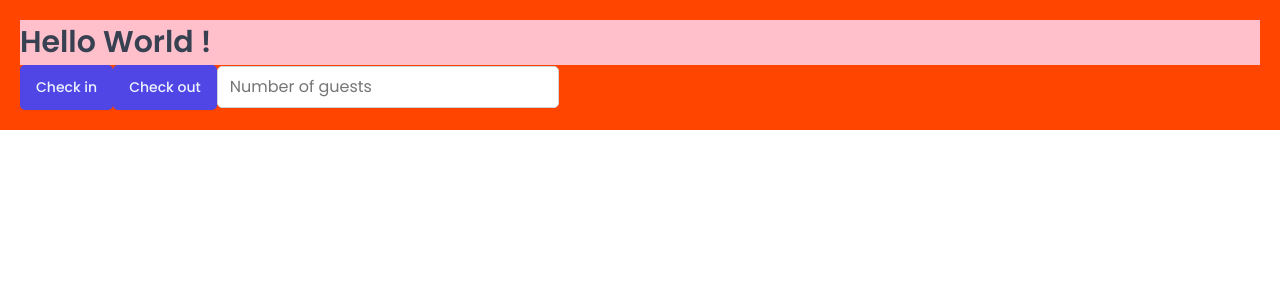
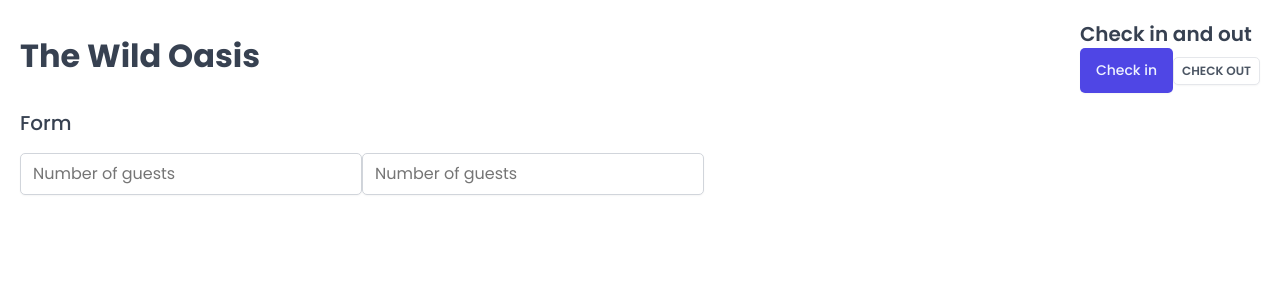
Before and after one commit to Chinmay-G/the-wild-oasis, a React (Vite) app: page / in a window 1280 px wide. Shown: the top 300 px of the page. Built offline with nearby package versions, Linux system fonts and the light colour scheme; a web font is replaced by a local one.

Commit message:
Creating Styled components

```diff
--- a/src/App.jsx
+++ b/src/App.jsx
@@ -2,15 +2,11 @@ import styled from "styled-components";
 import GlobalStyles from "./styles/GlobalStyles";
 import Button from "./ui/Button";
 import Input from "./ui/Input";
-
-const H1 = styled.h1`
-  font-size: 30px;
-  font-weight: 600;
-  background-color: pink;
-`;
+import Heading from "./ui/Heading";
+import Row from "./ui/Row";
 
 const StyledApp = styled.div`
-  background-color: orangered;
+  /* background-color: orangered; */
   padding: 20px;
 `;
 
@@ -19,11 +15,33 @@ function App() {
     <>
       <GlobalStyles />
       <StyledApp>
-        <H1>Hello World !</H1>
-        <Button onClick={() => alert("Check in clicked")}>Check in</Button>
-        <Button onClick={() => alert("Check out clicked")}>Check out</Button>
+        <Row>
+          <Row type="horizontal">
+            <Heading type="h1">The Wild Oasis</Heading>
 
-        <Input type="number" placeholder="Number of guests" />
+            <div>
+              <Heading as="h2">Check in and out</Heading>
+              <Button onClick={() => alert("Check in clicked")}>
+                Check in
+              </Button>
+              <Button
+                variation="secondary"
+                size="small"
+                onClick={() => alert("Check out clicked")}
+              >
+                Check out
+              </Button>
+            </div>
+          </Row>
+
+          <Row type="vertical">
+            <Heading as="h3">Form</Heading>
+            <form>
+              <Input type="number" placeholder="Number of guests" />
+              <Input type="number" placeholder="Number of guests" />
+            </form>
+          </Row>
+        </Row>
       </StyledApp>
     </>
   );
--- a/src/ui/Button.jsx
+++ b/src/ui/Button.jsx
@@ -49,19 +49,17 @@ const variations = {
 };
 
 const Button = styled.button`
-  font-size: 1.4rem;
-  padding: 1.2rem 1.6rem;
-  font-weight: 500;
   border: none;
   border-radius: var(--border-radius-sm);
-  background-color: var(--color-brand-600);
-  color: var(--color-brand-50);
   box-shadow: var(--shadow-sm);
-  cursor: pointer;
 
-  &:hover {
-    background-color: var(--color-brand-700);
-  }
+  ${(props) => sizes[props.size]}
+  ${(props) => variations[props.variation]}
 `;
 
+Button.defaultProps = {
+  variation: "primary",
+  size: "medium",
+};
+
 export default Button;
--- /dev/null
+++ b/src/ui/Heading.jsx
@@ -0,0 +1,31 @@
+import styled, { css } from "styled-components";
+
+const test = css`
+  text-align: center;
+`;
+
+const Heading = styled.h1`
+  ${(props) =>
+    props.as === "h1" &&
+    css`
+      font-size: 3rem;
+      font-weight: 600;
+    `}
+
+  ${(props) =>
+    props.as === "h2" &&
+    css`
+      font-size: 2rem;
+      font-weight: 600;
+    `}
+  ${(props) =>
+    props.as === "h3" &&
+    css`
+      font-size: 2rem;
+      font-weight: 500;
+    `}
+
+  line-height: 1.4;
+`;
+
+export default Heading;
--- /dev/null
+++ b/src/ui/Row.jsx
@@ -0,0 +1,27 @@
+import styled, { css } from "styled-components";
+
+const Row = styled.div`
+  display: flex;
+
+  ${(props) =>
+    props.type === "horizontal" &&
+    css`
+      justify-content: space-between;
+      align-items: center;
+    `}
+
+  ${(props) =>
+    props.type === "vertical" &&
+    css`
+      flex-direction: column;
+      gap: 1.6rem;
+      /* justify-content: center;
+      align-items: center; */
+    `}
+`;
+
+Row.defaultProps = {
+  type: "vertical",
+};
+
+export default Row;
```
